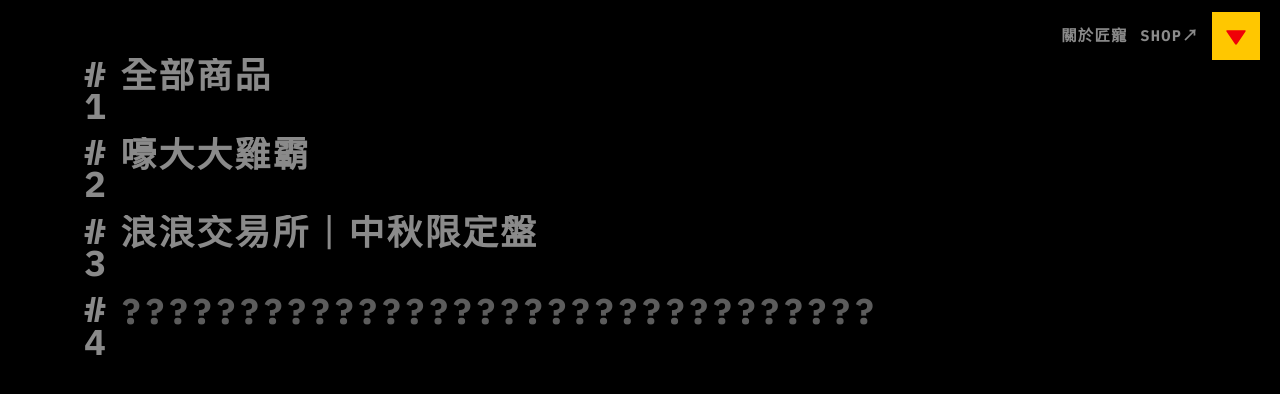
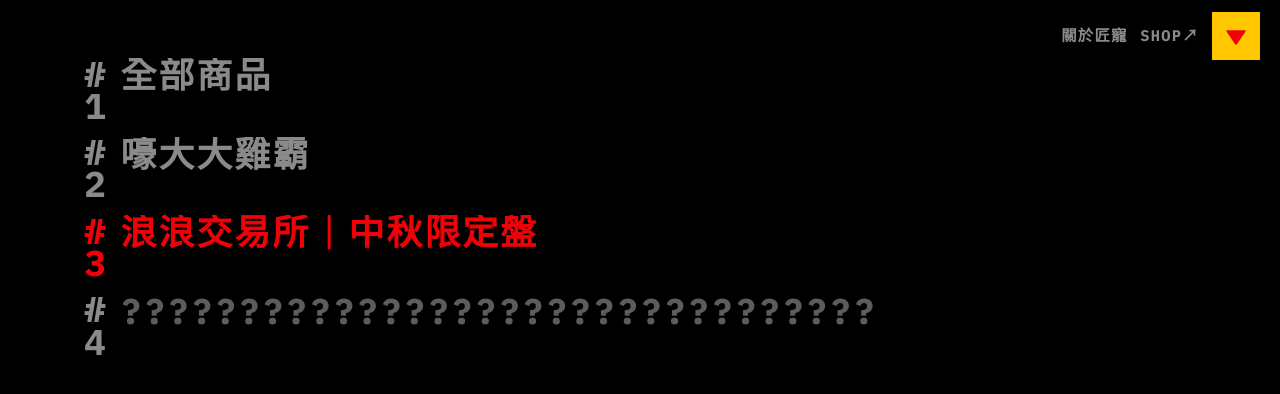
Before and after one commit to aa89976566/furmosa_menu, a Next.js app: page / in a window 1280 px wide. Shown: the top 394 px of the page. Built offline with nearby package versions, Linux system fonts and the light colour scheme.

Commit message:
style: highlight menu item #3 in brand red
Keep #1 and #2 grayscale. Resting #3 uses --ed-red so the campaign
is the only red row; hover and focus still show the existing chip
and white text treatment.

Co-authored-by: aa89976566 <aa89976566@users.noreply.github.com>

```diff
--- a/src/app/works-ui.css
+++ b/src/app/works-ui.css
@@ -4,6 +4,7 @@
   --ed-text: #8a8a8a;
   --ed-text-dim: #5c5c5c;
   --ed-paper: #fff;
+  --ed-red: #f00007;
   --ed-chip: #c8c8c8;
   --ed-list-size: clamp(22px, 2.8vw, 40px);
   --ed-list-leading: 0.95;
@@ -214,6 +215,21 @@
   color: inherit;
 }
 
+/* #3 campaign only: brand red at rest, same white hover/focus as other rows */
+.works-row--highlight,
+.works-row--highlight .works-row__left {
+  color: var(--ed-red);
+}
+
+.works-row--highlight:hover,
+.works-row--highlight:focus-within,
+.works-row--highlight.is-tapped,
+.works-row--highlight:hover .works-row__left,
+.works-row--highlight:focus-within .works-row__left,
+.works-row--highlight.is-tapped .works-row__left {
+  color: var(--ed-paper);
+}
+
 .works-row__tile-overlay {
   pointer-events: none;
   position: absolute;
--- a/src/components/WorksPage.tsx
+++ b/src/components/WorksPage.tsx
@@ -67,6 +67,10 @@ export default function WorksPage() {
           {WORKS_ROWS.map((row) => {
             const latestClass =
               row.kind === "link" && row.latest ? " works-row--latest" : "";
+            const highlightClass =
+              row.kind === "link" && row.highlight
+                ? " works-row--highlight"
+                : "";
             const nextClass =
               row.kind === "upcoming" && row.next ? " works-row--next" : "";
             const projectClass =
@@ -85,7 +89,7 @@ export default function WorksPage() {
             return (
               <div
                 key={row.index}
-                className={`works-row${projectClass}${latestClass}${nextClass}${tappedClass}`}
+                className={`works-row${projectClass}${latestClass}${highlightClass}${nextClass}${tappedClass}`}
                 data-works-row="true"
                 role="listitem"
                 onClick={() => {
--- a/src/data/works.ts
+++ b/src/data/works.ts
@@ -6,6 +6,7 @@ export type WorksRow =
       href: string;
       color: "red" | "yellow" | "green" | "blue";
       latest?: boolean;
+      highlight?: boolean;
       hoverText?: string;
       external?: boolean;
     }
@@ -41,7 +42,8 @@ export const WORKS_ROWS: WorksRow[] = [
     index: 3,
     label: "浪浪交易所｜中秋限定盤",
     href: "https://them-stock-moon.furmosa.com/",
-    color: "green",
+    color: "red",
+    highlight: true,
     hoverText: "月餅成交 浪浪被看見",
     external: true,
   },
```
